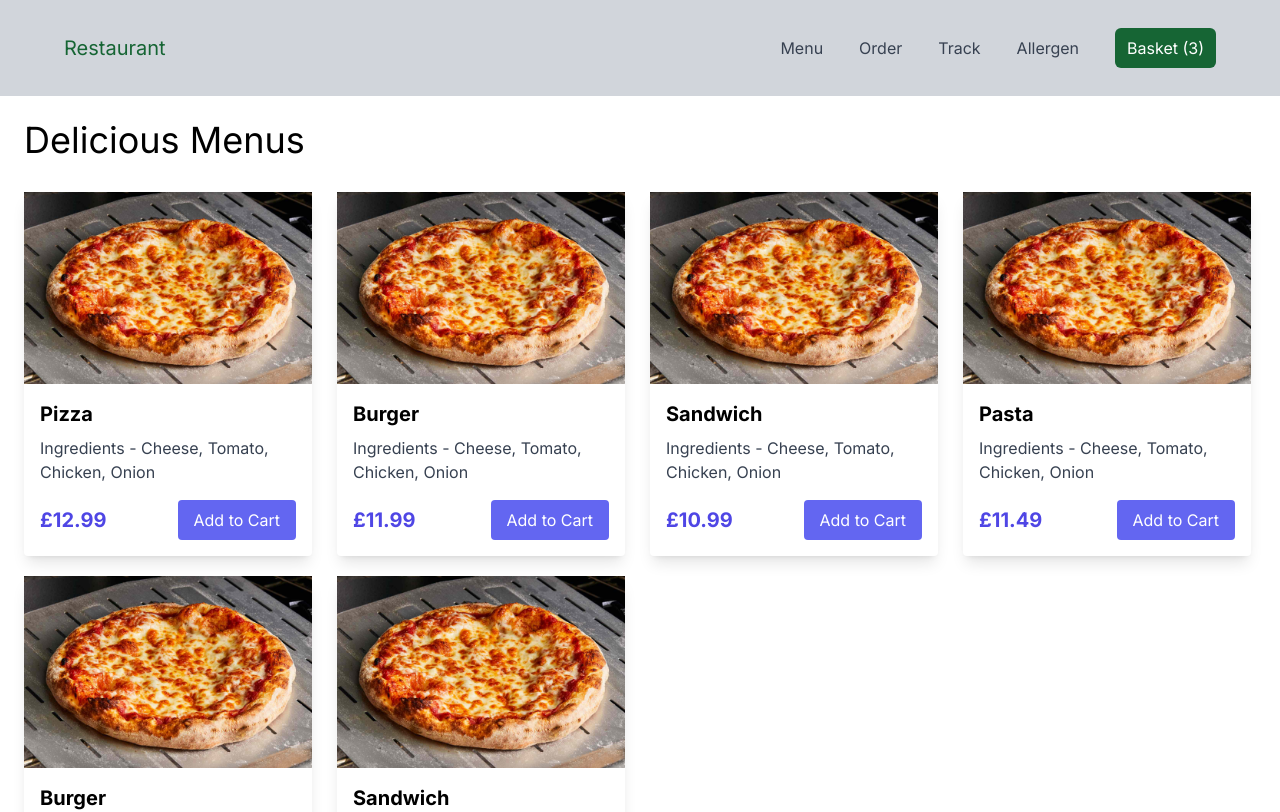
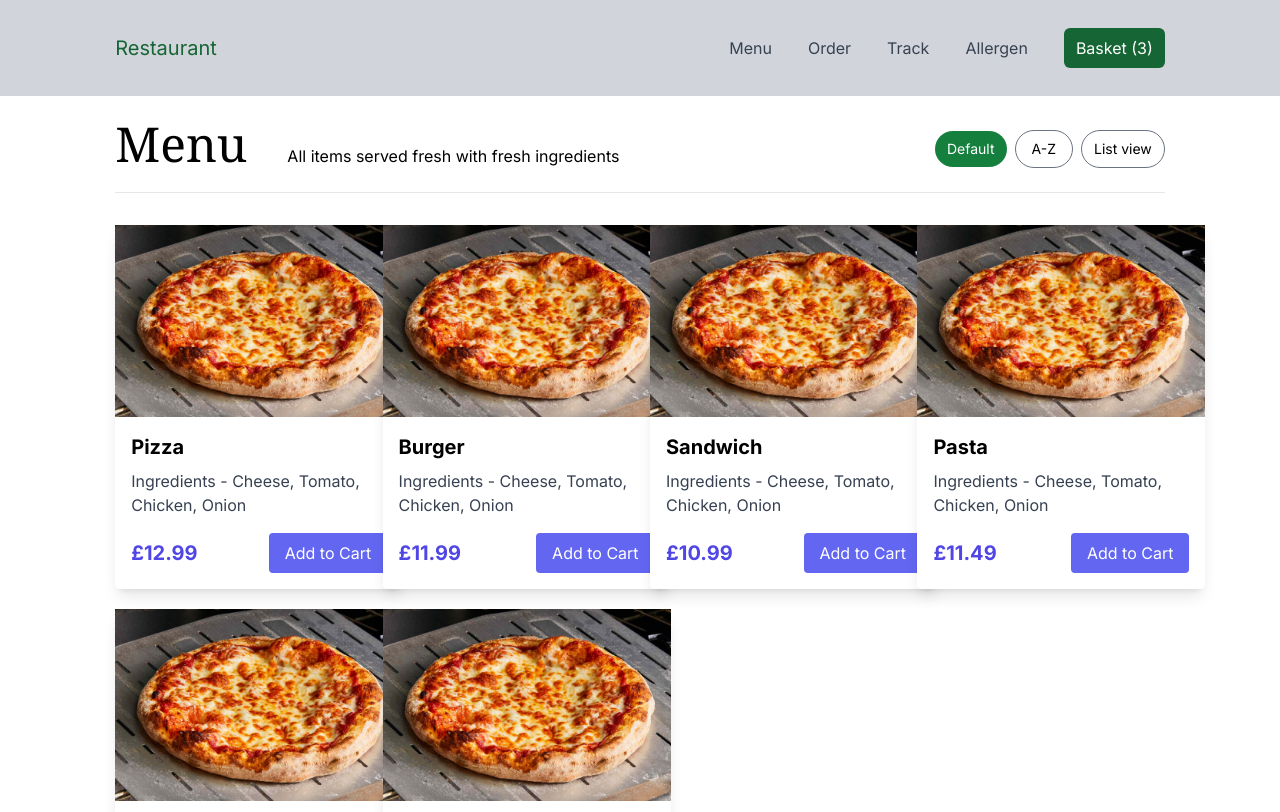
Before and after one commit to RealPhilos/resturant_website_team_project, a Next.js app in the folder frontend/: page /menu in a window 1280 px wide. Shown: the top 812 px of the page. Built offline with nearby package versions, Linux system fonts and the light colour scheme.

Commit message:
added menuHeader component

```diff
--- a/frontend/src/app/components/nav-bar.jsx
+++ b/frontend/src/app/components/nav-bar.jsx
@@ -3,7 +3,7 @@ import React from "react";
 
 function NavBar() {
   return (
-    <div className="bg-gray-300 px-16 py-7 flex items-center justify-between">
+    <div className="bg-gray-300 px-[9vw] py-7 flex items-center justify-between">
       <span className="text-xl text-green-800">Restaurant</span>
 
       <div className="flex gap-9 text-gray-700 items-center">
--- a/frontend/src/app/layout.jsx
+++ b/frontend/src/app/layout.jsx
@@ -14,7 +14,7 @@ export default function RootLayout({ children }) {
     <html lang="en">
       <body className={inter.className}>
         <NavBar />
-        {children}
+        <div className="px-[9vw]">{children}</div>
       </body>
     </html>
   );
--- /dev/null
+++ b/frontend/src/app/menu/menuHeader.jsx
@@ -0,0 +1,25 @@
+import React from "react";
+
+function MenuHeader() {
+  return (
+    <div className="py-6 flex justify-between items-end">
+      <div className="flex items-end gap-10">
+        <span className="text-5xl font-serif">Menu</span>
+        <span>All items served fresh with fresh ingredients</span>
+      </div>
+      <div>
+        <button className="py-2 bg-green-700 text-white mr-2 px-3 text-sm rounded-3xl">
+          Default
+        </button>
+        <button className="py-2 border-gray-500 border text-black mr-2 px-4 text-sm rounded-3xl">
+          A-Z
+        </button>
+        <button className="py-2 border-gray-500 border text-black text-sm px-3 rounded-3xl">
+          List view
+        </button>
+      </div>
+    </div>
+  );
+}
+
+export default MenuHeader;
--- a/frontend/src/app/menu/page.jsx
+++ b/frontend/src/app/menu/page.jsx
@@ -1,10 +1,12 @@
-import React from 'react';
-import MenuList from './menuList';
+import React from "react";
+import MenuList from "./menuList";
+import MenuHeader from "./menuHeader";
 
 function MenuPage() {
   return (
-    <div className='w-full p-6'>
-      <h2 className='text-4xl'>Delicious Menus</h2>
+    <div className="w-full">
+      <MenuHeader />
+      <hr />
       <MenuList />
     </div>
   );
```
